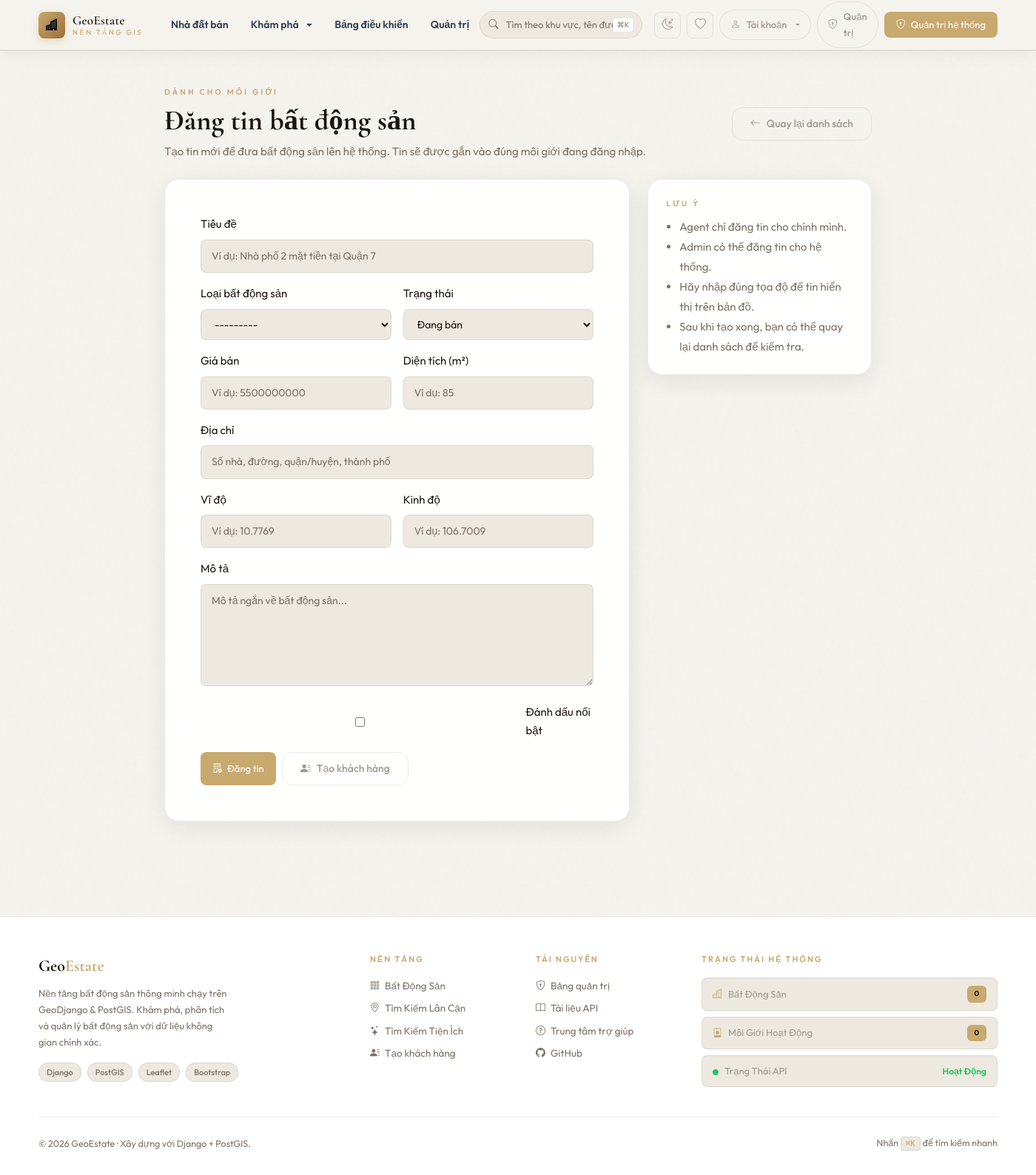
After one commit to LogGuye/WebGIS, a Django app: page /properties/create/ in a window 1400 px wide. The commit adds this page. Shown: the whole page at 74% size. Run offline with Django 5.2, Linux system fonts and the light colour scheme; the visitor is signed in with stand-in values (Sample User, id 1); data that the repository does not hold is empty.

Commit message:
Add dedicated property posting flow for agents

```diff
--- a/leads/views.py
+++ b/leads/views.py
@@ -129,7 +129,7 @@ def dashboard(request):
         ]
         dashboard_note = "Bạn đang xem khu vực làm việc cá nhân: lead phụ trách, nguồn hàng và tình trạng tin đăng của mình."
         dashboard_actions = [
-            ("/admin/properties/property/add/", "Đăng tin mới"),
+            ("/properties/create/", "Đăng tin mới"),
             ("/leads/lead-form/", "Tạo khách hàng"),
             ("/accounts/profile/", "Hồ sơ môi giới"),
         ]
--- /dev/null
+++ b/properties/forms.py
@@ -0,0 +1,54 @@
+from django import forms
+from django.contrib.gis.geos import Point
+
+from .models import Property
+
+
+class PropertyCreateForm(forms.ModelForm):
+    lat = forms.FloatField(label="Vĩ độ")
+    lng = forms.FloatField(label="Kinh độ")
+
+    class Meta:
+        model = Property
+        fields = [
+            "title",
+            "description",
+            "property_type",
+            "listing_status",
+            "price",
+            "area",
+            "address",
+            "is_featured",
+        ]
+        labels = {
+            "title": "Tiêu đề",
+            "description": "Mô tả",
+            "property_type": "Loại bất động sản",
+            "listing_status": "Trạng thái",
+            "price": "Giá bán",
+            "area": "Diện tích (m²)",
+            "address": "Địa chỉ",
+            "is_featured": "Đánh dấu nổi bật",
+        }
+
+    def __init__(self, *args, **kwargs):
+        super().__init__(*args, **kwargs)
+        for field in self.fields.values():
+            field.widget.attrs.setdefault("class", "form-geo")
+        self.fields["description"].widget = forms.Textarea(attrs={"class": "form-geo", "rows": 5, "placeholder": "Mô tả ngắn về bất động sản..."})
+        self.fields["title"].widget.attrs.setdefault("placeholder", "Ví dụ: Nhà phố 2 mặt tiền tại Quận 7")
+        self.fields["address"].widget.attrs.setdefault("placeholder", "Số nhà, đường, quận/huyện, thành phố")
+        self.fields["price"].widget.attrs.setdefault("placeholder", "Ví dụ: 5500000000")
+        self.fields["area"].widget.attrs.setdefault("placeholder", "Ví dụ: 85")
+        self.fields["lat"].widget.attrs.setdefault("placeholder", "Ví dụ: 10.7769")
+        self.fields["lng"].widget.attrs.setdefault("placeholder", "Ví dụ: 106.7009")
+
+    def save(self, commit=True, agent=None):
+        obj = super().save(commit=False)
+        obj.location = Point(self.cleaned_data["lng"], self.cleaned_data["lat"], srid=4326)
+        if agent is not None:
+            obj.agent = agent
+        if commit:
+            obj.save()
+            self.save_m2m()
+        return obj
--- a/properties/urls.py
+++ b/properties/urls.py
@@ -4,6 +4,7 @@ from . import views
 
 urlpatterns = [
     path("", views.property_list, name="list"),
+    path("create/", views.property_create, name="create"),
     path("map/data/", views.property_map_data, name="map_data"),
     path("wishlist/", views.wishlist_view, name="wishlist"),
     path("compare/", views.compare_view, name="compare"),
--- a/properties/views.py
+++ b/properties/views.py
@@ -1,3 +1,4 @@
+from django.contrib import messages
 from django.contrib.auth.decorators import login_required
 from django.contrib.gis.geos import Point, Polygon
 from django.core.paginator import Paginator
@@ -6,13 +7,14 @@ from django.http import JsonResponse
 from django.shortcuts import get_object_or_404, redirect, render
 
 from accounts.models import UserProfile
-
+from accounts.permissions import role_required
 from core.gis_tools import (
     tool_amenities_within_radius,
     tool_location_score,
     tool_nearby_properties,
     tool_similar_properties,
 )
+from .forms import PropertyCreateForm
 from .models import Amenity, Property
 
 
@@ -24,13 +26,6 @@ SORT_OPTIONS = {
     "area_desc": "-area",
     "newest": "-created_at",
 }
-
-
-def _parse_float(value):
-    try:
-        return float(value)
-    except (TypeError, ValueError):
-        return None
 
 
 def _apply_property_filters(request, queryset):
@@ -222,7 +217,6 @@ def nearby_search(request):
     lng = request.GET.get("lng")
     radius = request.GET.get("radius") or 5
     prop_type = request.GET.get("type") or ""
-    location_query = request.GET.get("location_query") or ""
 
     if lat and lng:
         try:
@@ -263,3 +257,24 @@ def amenity_search(request):
         "params": {"lat": lat or "", "lng": lng or "", "radius": radius, "amenity_type": amenity_type},
     }
     return render(request, "properties/amenity_search.html", context)
+
+
+@role_required(UserProfile.Role.AGENT, UserProfile.Role.ADMIN)
+def property_create(request):
+    profile = getattr(request.user, "profile", None)
+    role = getattr(profile, "role", None)
+    linked_agent = getattr(profile, "linked_agent", None)
+    form = PropertyCreateForm(request.POST or None)
+
+    if request.method == "POST":
+        if role == UserProfile.Role.AGENT and not linked_agent:
+            messages.error(request, "Tài khoản môi giới chưa được gắn với hồ sơ môi giới nên chưa thể đăng tin.")
+        elif form.is_valid():
+            agent = linked_agent if role == UserProfile.Role.AGENT else linked_agent
+            prop = form.save(agent=agent)
+            messages.success(request, "Đăng tin thành công.")
+            return redirect("properties:detail", pk=prop.pk)
+        else:
+            messages.error(request, "Vui lòng kiểm tra lại thông tin đăng tin.")
+
+    return render(request, "properties/property_create.html", {"form": form})
--- a/templates/base.html
+++ b/templates/base.html
@@ -853,7 +853,7 @@
               Quản trị hệ thống
             </a>
             {% elif is_agent_role %}
-            <a class="btn-admin" href="/admin/properties/property/add/">
+            <a class="btn-admin" href="{% url 'properties:create' %}">
               <i class="bi bi-building-add"></i>
               Đăng tin
             </a>
--- a/templates/leads/dashboard.html
+++ b/templates/leads/dashboard.html
@@ -12,7 +12,7 @@
     {% if dashboard_role == 'admin' %}
     <a href="/admin/" class="btn-geo-primary"><i class="bi bi-shield-lock"></i> Quản trị hệ thống</a>
     {% else %}
-    <a href="/admin/properties/property/add/" class="btn-geo-primary"><i class="bi bi-building-add"></i> Đăng tin mới</a>
+    <a href="{% url 'properties:create' %}" class="btn-geo-primary"><i class="bi bi-building-add"></i> Đăng tin mới</a>
     {% endif %}
   </div>
 
--- /dev/null
+++ b/templates/properties/property_create.html
@@ -0,0 +1,81 @@
+{% extends "base.html" %}
+{% block title %}Đăng tin | GeoEstate{% endblock %}
+{% block content %}
+<div class="container py-5" style="max-width:980px">
+  <div class="d-flex justify-content-between align-items-center flex-wrap gap-3 mb-4">
+    <div>
+      <p class="section-eyebrow">Dành cho môi giới</p>
+      <h1 class="section-heading mb-2">Đăng tin bất động sản</h1>
+      <p style="color:var(--text-muted);margin:0">Tạo tin mới để đưa bất động sản lên hệ thống. Tin sẽ được gắn vào đúng môi giới đang đăng nhập.</p>
+    </div>
+    <a href="{% url 'properties:list' %}" class="btn-geo-secondary"><i class="bi bi-arrow-left"></i> Quay lại danh sách</a>
+  </div>
+
+  <div class="row g-4">
+    <div class="col-lg-8">
+      <div class="card-geo p-4 p-md-5">
+        <form method="post" class="row g-3">
+          {% csrf_token %}
+          {% if form.non_field_errors %}
+          <div class="col-12"><div class="alert alert-danger">{{ form.non_field_errors }}</div></div>
+          {% endif %}
+
+          <div class="col-12">
+            <label class="form-label">Tiêu đề</label>{{ form.title }}
+            {% if form.title.errors %}<div class="text-danger small mt-1">{{ form.title.errors|striptags }}</div>{% endif %}
+          </div>
+          <div class="col-md-6">
+            <label class="form-label">Loại bất động sản</label>{{ form.property_type }}
+          </div>
+          <div class="col-md-6">
+            <label class="form-label">Trạng thái</label>{{ form.listing_status }}
+          </div>
+          <div class="col-md-6">
+            <label class="form-label">Giá bán</label>{{ form.price }}
+          </div>
+          <div class="col-md-6">
+            <label class="form-label">Diện tích (m²)</label>{{ form.area }}
+          </div>
+          <div class="col-12">
+            <label class="form-label">Địa chỉ</label>{{ form.address }}
+          </div>
+          <div class="col-md-6">
+            <label class="form-label">Vĩ độ</label>{{ form.lat }}
+          </div>
+          <div class="col-md-6">
+            <label class="form-label">Kinh độ</label>{{ form.lng }}
+          </div>
+          <div class="col-12">
+            <label class="form-label">Mô tả</label>{{ form.description }}
+          </div>
+          <div class="col-12 d-flex align-items-center gap-2">
+            {{ form.is_featured }}
+            <label class="form-label" style="margin:0">Đánh dấu nổi bật</label>
+          </div>
+
+          {% if form.errors %}
+          <div class="col-12"><div class="alert alert-danger">Vui lòng kiểm tra lại các trường và thử lại.</div></div>
+          {% endif %}
+
+          <div class="col-12 d-flex gap-2 flex-wrap">
+            <button type="submit" class="btn-admin"><i class="bi bi-building-add"></i> Đăng tin</button>
+            <a href="{% url 'leads:lead_form' %}" class="btn-geo-secondary"><i class="bi bi-person-lines-fill"></i> Tạo khách hàng</a>
+          </div>
+        </form>
+      </div>
+    </div>
+
+    <div class="col-lg-4">
+      <div class="card-geo p-4">
+        <div class="section-eyebrow" style="margin-bottom:8px">Lưu ý</div>
+        <ul style="margin:0;padding-left:18px;color:var(--text-muted);line-height:1.8">
+          <li>Agent chỉ đăng tin cho chính mình.</li>
+          <li>Admin có thể đăng tin cho hệ thống.</li>
+          <li>Hãy nhập đúng tọa độ để tin hiển thị trên bản đồ.</li>
+          <li>Sau khi tạo xong, bạn có thể quay lại danh sách để kiểm tra.</li>
+        </ul>
+      </div>
+    </div>
+  </div>
+</div>
+{% endblock %}
```
